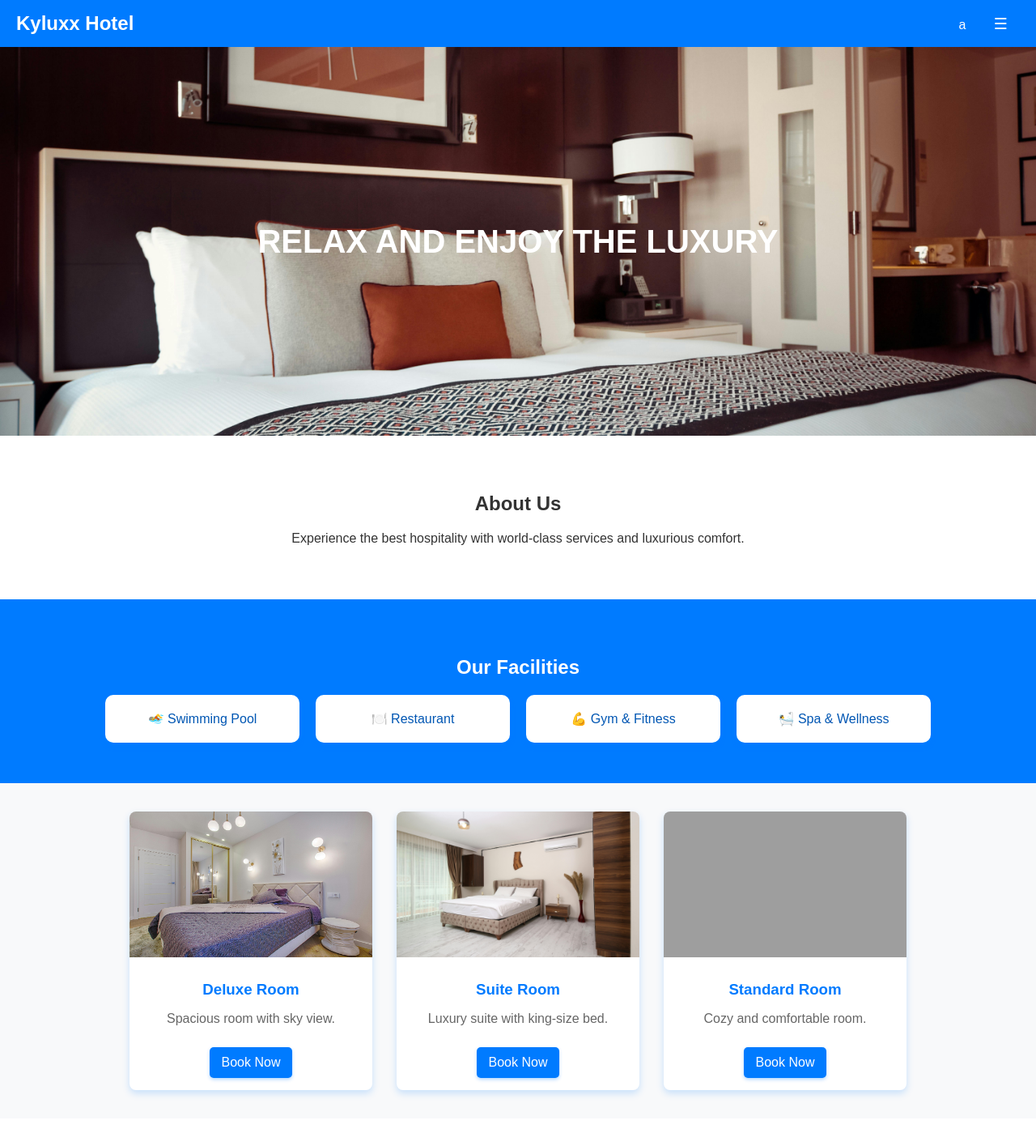
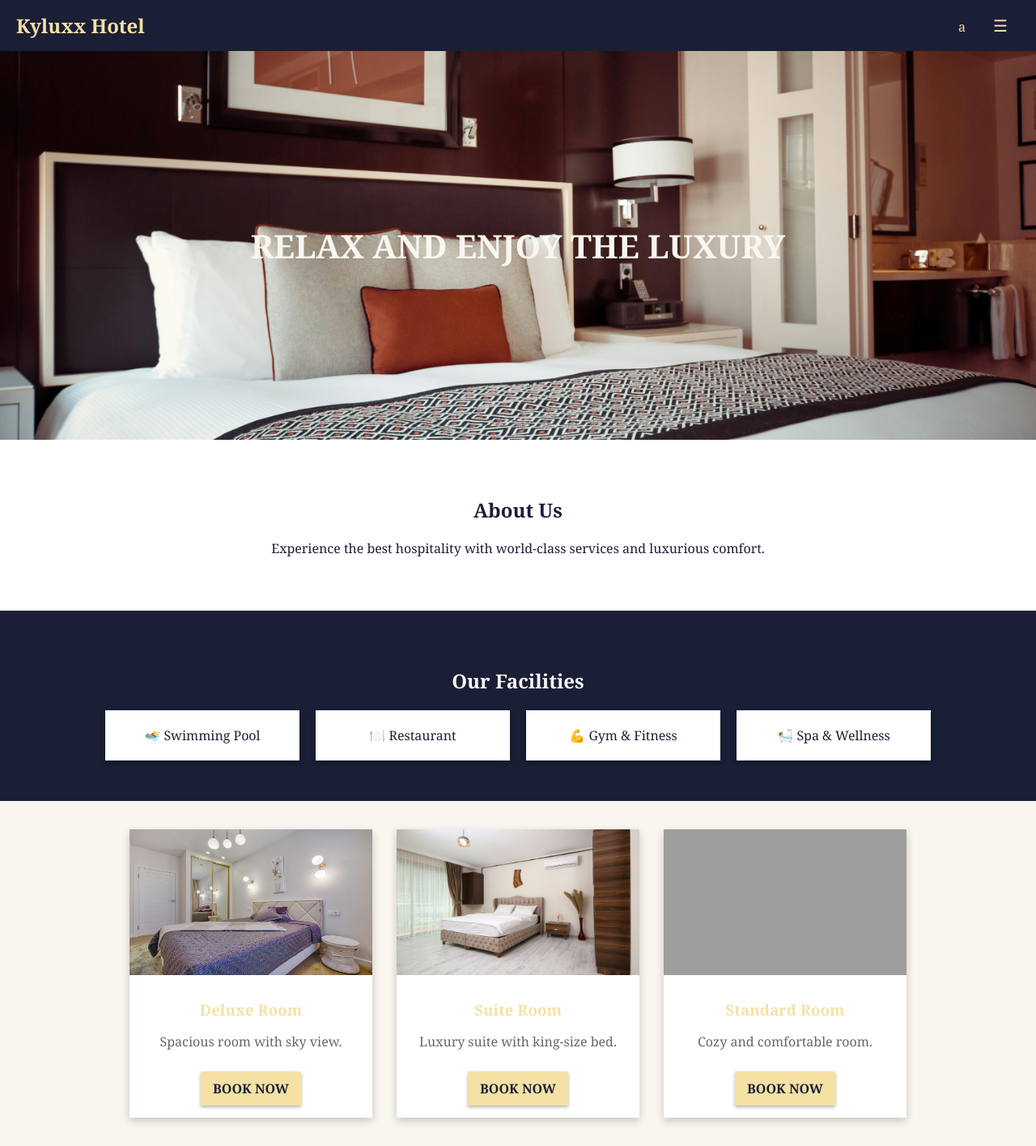
Before and after one commit to Kyluxx/BSProject, a PHP site: page /index.php in a window 1280 px wide. Shown: the whole page at 81% size. Before the commit the page ends 1355 px from the top, so only its background shows below. Run offline with PHP 8.4, Linux system fonts and the light colour scheme; a user stored in the database is signed in; data comes from the database, SQL or seed files in the repository; grey boxes are pictures that could not be loaded.

Commit message:
Style changes

```diff
--- a/conn.php
+++ b/conn.php
@@ -2,7 +2,7 @@
 
 date_default_timezone_set('Asia/Jakarta');
 // $conn = new mysqli("127.0.0.1", "root", "", "hotelky");
-$conn = new mysqli("127.0.0.1", "root", "rizky", "hotelky");
+$conn = new mysqli("127.0.0.1", "root", "", "hotelky");
 //$conn = mysqli_connect("mysql-kyluxx.alwaysdata.net","kyluxx","unbelievableButYeah?","kyluxx_hotel");
 
 if($conn->connect_error) {
--- a/css/index-style.css
+++ b/css/index-style.css
@@ -1,10 +1,13 @@
 /* Global Styles */
+*{
+    list-style: none;
+}
 body {
-    font-family: 'Poppins', sans-serif;
     margin: 0;
     padding: 0;
-    background: #f8f9fa; /* Light background */
-    color: #333; /* Dark text */
+    font-family: 'Georgia', serif;
+    background: #F9F6F0; /* ivory */
+    color: #1A1F36;      /* deep navy */
   }
 
   /* Navbar */
@@ -12,81 +15,78 @@
     display: flex;
     justify-content: space-between;
     align-items: center;
-    background: #007bff; /* Blue */
-    color: white;
     padding: 15px 20px;
-    box-shadow: 0px 4px 8px rgba(0, 123, 255, 0.2);
+    background: #1A1F36; /* deep navy */
+    color: #F5E1A4;      /* soft gold */
+    box-shadow: 0 2px 8px rgba(0, 0, 0, 0.5);
   }
   .navbar .logo {
     font-size: 24px;
     font-weight: bold;
   }
   .navbar .auth a {
-    color: white;
+    margin-left: 15px;
+    color: #F5E1A4;
     text-decoration: none;
-    margin-left: 15px;
   }
 
   /* Hero Section */
   .hero {
-    width: 100%;
     height: 60vh;
     background: url('./assets/hero/hero1.jpg') center/cover no-repeat;
     display: flex;
     align-items: center;
     justify-content: center;
     text-align: center;
-    color: white;
     font-size: 40px;
     font-weight: bold;
+    color: #F9F6F0;
     transform: background 1s ease-in-out;
   }
 
   /* About Section */
   .about {
     padding: 50px;
+    background: #FFFFFF;
     text-align: center;
-    background: white;
-    color: #333;
+    color: #1A1F36;
   }
 
   /* Facilities */
   .facilities {
     padding: 50px;
+    background: #1A1F36;
     text-align: center;
-    background: #007bff;
-    color: white;
+    color: #F9F6F0;
   }
   .facility-list {
     display: flex;
+    flex-wrap: wrap;
     justify-content: center;
     gap: 20px;
-    flex-wrap: wrap;
   }
   .facility {
     width: 200px;
     padding: 20px;
-    border-radius: 10px;
-    background: white;
+    background: #FFFFFF;
+    box-shadow: 0 4px 6px rgba(0, 0, 0, 0.3);
     text-align: center;
-    color: #0056b3;
-    box-shadow: 0px 4px 6px rgba(0, 123, 255, 0.3);
+    color: #1A1F36;
   }
 
   /* Rooms Preview */
   .rooms {
     display: flex;
+    flex-wrap: wrap;
     justify-content: center;
-    flex-wrap: wrap;
     padding: 20px;
   }
   .room-card {
-    background: white;
     width: 300px;
     margin: 15px;
-    border-radius: 8px;
+    background: #FFFFFF;
     overflow: hidden;
-    box-shadow: 0 4px 10px rgba(0, 123, 255, 0.2);
+    box-shadow: 0 4px 10px rgba(0, 0, 0, 0.2);
     transition: transform 0.3s;
   }
   .room-card:hover {
@@ -99,51 +99,53 @@
   .room-card .details {
     padding: 15px;
     text-align: center;
-    color: #333;
+    color: #1A1F36;
   }
   .room-card .details h3 {
     margin: 10px 0;
-    color: #007bff;
+    color: #F5E1A4;
   }
   .room-card .details p {
     color: #666;
   }
   .room-card .details .btn {
     display: inline-block;
+    margin-top: 10px;
     padding: 10px 15px;
-    background: #007bff;
-    color: white;
+    font-weight: bold;
+    text-transform: uppercase;
     text-decoration: none;
-    border-radius: 5px;
-    margin-top: 10px;
-    box-shadow: 0px 2px 4px rgba(0, 123, 255, 0.3);
-    transition: 0.3s;
+    background: #F5E1A4;
+    color: #1A1F36;
+    box-shadow: 0 2px 4px rgba(0, 0, 0, 0.3);
+    transition: background 0.3s;
   }
   .room-card .details .btn:hover {
-    background: #0056b3;
+    background: #E0C984;
   }
 
   /* Buttons */
-.cancel-btn {
-    padding: 5px 10px;
-    background: red;
-    color: white;
-    border: none;
-    cursor: pointer;
-    border-radius: 5px;
-}
-.cancel-btn:hover {
-    background: darkred;
-}
-
+  .cancel-btn,
   .info-btn {
-    background: #28a745;
-    color: white;
     padding: 5px 10px;
     border: none;
     cursor: pointer;
-    border-radius: 5px;
+    font-family: 'Georgia', serif;
+    font-weight: bold;
+    text-transform: uppercase;
+  }
+  .cancel-btn {
+    background: #C0392B;
+    color: #F9F6F0;
+  }
+  .cancel-btn:hover {
+    background: #992D22;
+  }
+  .info-btn {
+    background: #27AE60;
+    color: #F9F6F0;
+    left: 0;
   }
   .info-btn:hover {
-    background: #1e7e34;
+    background: #1E8449;
   }
--- a/css/offcanvas.css
+++ b/css/offcanvas.css
@@ -1,29 +1,32 @@
-
-        /* Tombol Buka */
+/* Menu Button */
 .o-menu-btn {
     position: relative;
-            font-size: larger;
-            color: white;
+    font-family: 'Georgia', serif;
+    font-size: 1.25rem;
+    padding: 10px 15px;
+    /* background: #F5E1A4; /* soft gold */
+    color: #1A1F36;      /* deep navy */
     border: none;
-            padding: 10px 15px;
     cursor: pointer;
-            border-radius: 5px;
+    text-transform: uppercase;
   }
 
-        /* Offcanvas */
+  /* Offcanvas Panel */
   .o-offcanvas {
     position: fixed;
     top: 0;
     right: -100%;
     width: 300px;
     height: 100%;
-            background: #fff;
-            box-shadow: -2px 0 5px rgba(0, 0, 0, 0.2);
+    background: #F9F6F0; /* ivory */
+    box-shadow: -2px 0 8px rgba(0, 0, 0, 0.3);
     transition: right 0.3s ease-in-out;
     padding: 20px;
+    font-family: 'Georgia', serif;
+    color: #1A1F36;
   }
 
-        /* Offcanvas aktif */
+  /* Active Offcanvas */
   .o-offcanvas.active {
     right: 0;
   }
```
Also changed, not shown: other parts of css/offcanvas.css (+22 -19 lines), css/booking-style.css (+21 -9 lines), css/cc-payment.css (+30 -17 lines), css/loginsignup-style.css (+24 -14 lines), css/payment-style.css (+44 -23 lines), css/payment-success.css (+26 -12 lines). Lines whose indentation alone changed are shown as unchanged.
